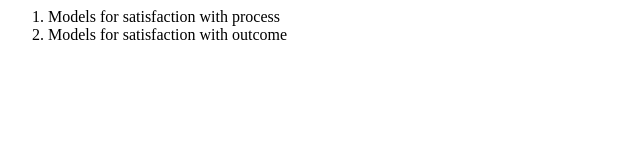
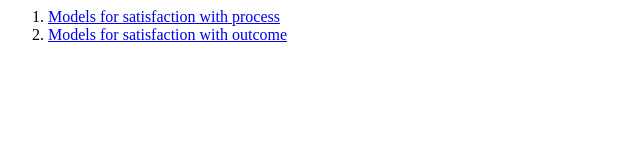
Before and after one commit to SAMFYB/CSCW-Online-Hackathons-Paper-Sup, a plain HTML site: page index.html in a window 1280 px wide. Shown: the whole page, without its empty margins (0-640 px from the left). Drawn offline with Linux system fonts and the light colour scheme.

Commit message:
Update index.html

```diff
--- a/index.html
+++ b/index.html
@@ -1,6 +1,6 @@
 <body>
   <ol>
-    <li><a ref='./prsat.html'> Models for satisfaction with process </a></li>
-    <li><a ref='./ocsat.html'> Models for satisfaction with outcome </a></li>
+    <li><a href='./prsat.html'> Models for satisfaction with process </a></li>
+    <li><a href='./ocsat.html'> Models for satisfaction with outcome </a></li>
   </ol>
 </body>
```
